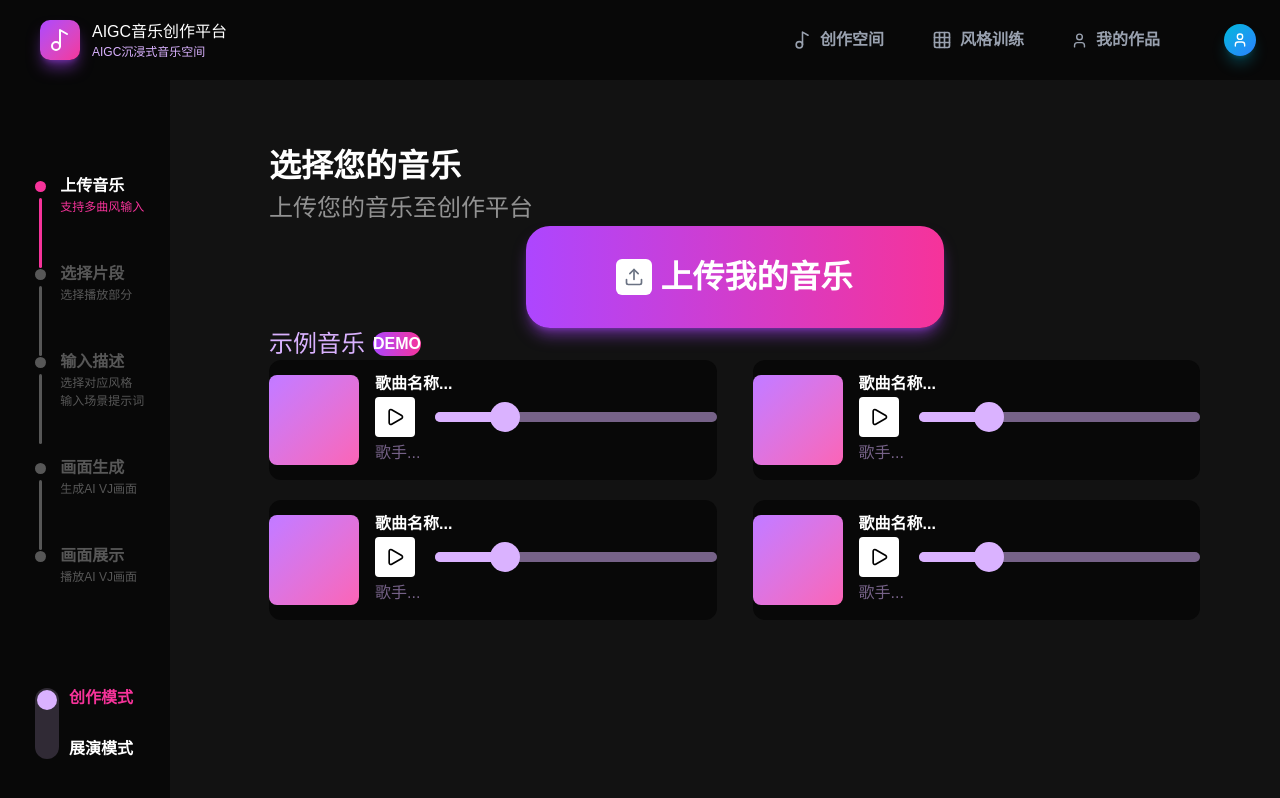
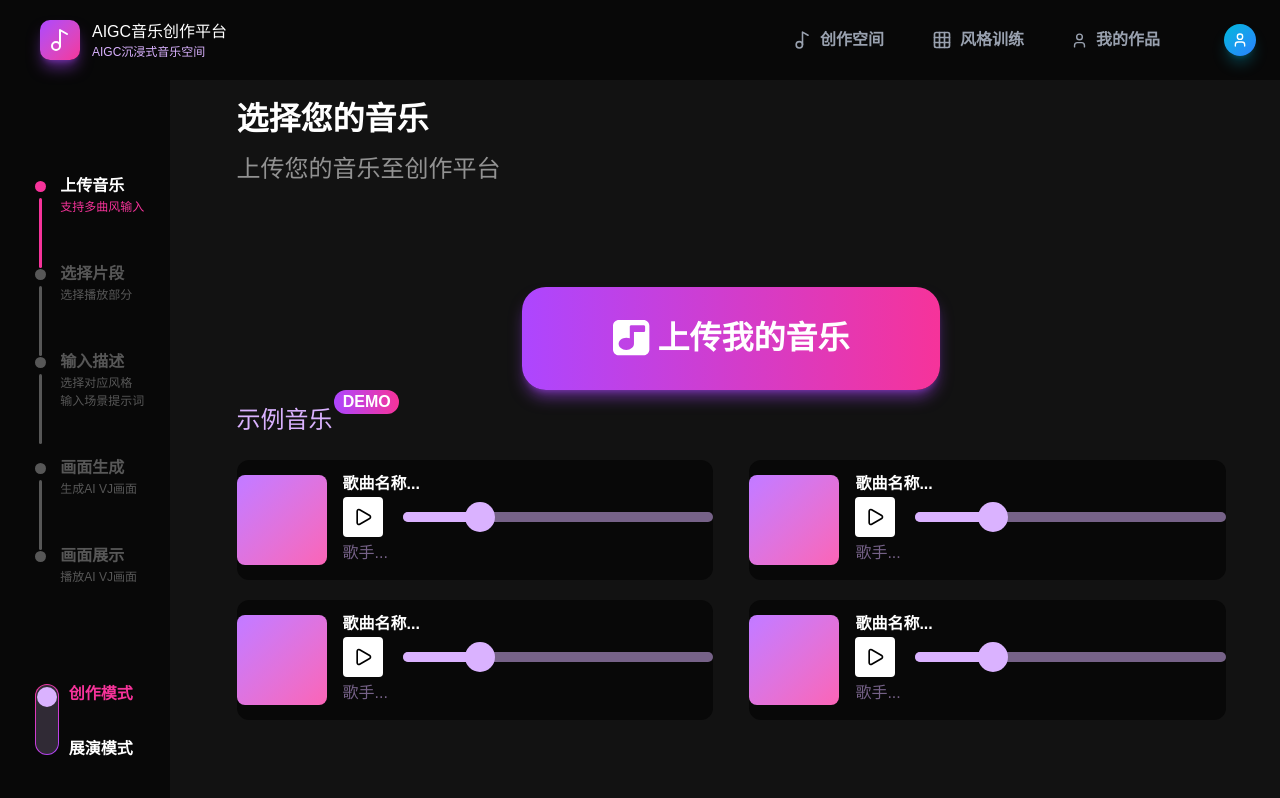
Before and after one commit to YuanMatrix/vj-disp-fe, a Next.js app: page /studio in a window 1280 px wide. Built offline with nearby package versions, Linux system fonts and the light colour scheme.

Commit message:
feat: add upload music icon

```diff
--- a/app/studio/page.tsx
+++ b/app/studio/page.tsx
@@ -6,8 +6,10 @@ export default function StudioPage() {
   return (
     <main className="min-h-screen bg-[#121212] overflow-x-hidden">
       <Header />
-      <Sidebar />
-      <UploadSection />
+      <div className="flex pt-20">
+        <Sidebar />
+        <UploadSection />
+      </div>
     </main>
   );
 }
--- a/components/Sidebar.tsx
+++ b/components/Sidebar.tsx
@@ -87,45 +87,81 @@ export default function Sidebar() {
       </div>
 
       {/* 模式切换 */}
-      <div className="flex items-start gap-[10px]">
-        {/* 切换背景和按钮 */}
+      <div className="relative" style={{ width: '97.68px', height: '74.99px' }}>
+        {/* 切换背景边框 */}
         <div
-          className="relative w-6 h-[71px] bg-[#302A35] rounded-2xl flex-shrink-0"
-        >
-          {/* 切换按钮 */}
-          <div
-            className="absolute w-5 h-5 bg-[#DAB2FF] rounded-full transition-all duration-300"
+          className="absolute"
           style={{
-              left: '2px',
-              top: mode === 'create' ? '2px' : '49px',
+            width: '24px',
+            height: '70.99px',
+            left: '0px',
+            top: '0px',
+            border: '1px solid transparent',
+            backgroundImage: 'linear-gradient(#302A35, #302A35), linear-gradient(135deg, #AD46FF 0%, #F6339A 100%)',
+            backgroundOrigin: 'border-box',
+            backgroundClip: 'padding-box, border-box',
+            borderRadius: '16px',
+            transform: 'rotate(-180deg)',
           }}
         />
-        </div>
 
-        {/* 文字标签 */}
-        <div className="flex flex-col justify-between h-[71px]">
+        {/* 切换圆点 */}
+        <div
+          className="absolute rounded-full transition-all duration-300"
+          style={{
+            width: '20px',
+            height: '20px',
+            left: '2px',
+            top: mode === 'create' ? '2.42px' : '48.57px',
+            background: '#DAB2FF',
+            transform: 'rotate(-180deg)',
+          }}
+        />
+
+        {/* 创作模式文字 */}
         <button
           onClick={() => setMode('create')}
-            className="text-base font-bold leading-5 text-left"
+          className="absolute text-left"
           style={{
             fontFamily: 'Source Han Sans CN, sans-serif',
+            fontWeight: 700,
+            fontSize: '16px',
+            lineHeight: '20px',
+            width: '64px',
+            height: '20px',
+            left: '33.68px',
+            top: '0px',
             color: mode === 'create' ? '#F6339A' : '#FFFFFF',
+            background: 'transparent',
+            border: 'none',
+            padding: 0,
           }}
         >
           创作模式
         </button>
+
+        {/* 展演模式文字 */}
         <button
           onClick={() => setMode('display')}
-            className="text-base font-bold leading-5 text-left"
+          className="absolute text-left"
           style={{
             fontFamily: 'Source Han Sans CN, sans-serif',
+            fontWeight: 700,
+            fontSize: '16px',
+            lineHeight: '20px',
+            width: '64px',
+            height: '20px',
+            left: '33.68px',
+            top: '54.99px',
             color: mode === 'display' ? '#F6339A' : '#FFFFFF',
+            background: 'transparent',
+            border: 'none',
+            padding: 0,
           }}
         >
           展演模式
         </button>
       </div>
-      </div>
     </aside>
   );
 }
--- a/components/UploadSection.tsx
+++ b/components/UploadSection.tsx
@@ -1,6 +1,6 @@
 'use client';
 
-import { Upload } from 'lucide-react';
+import Image from 'next/image';
 import MusicPlayer from './MusicPlayer';
 
 export default function UploadSection() {
@@ -16,22 +16,32 @@ export default function UploadSection() {
       className="flex-1 flex flex-col overflow-x-hidden"
       style={{
         marginLeft: '170px',
-        minHeight: 'calc(100vh - 80px)',
-        padding: '142px 80px 80px 99px',
+        width: 'calc(100vw - 170px)',
+        paddingTop: 'clamp(60px, 7.4vw, 142px)',
+        paddingBottom: 'clamp(40px, 4.2vw, 80px)',
+        paddingLeft: 'clamp(30px, 5.2vw, 99px)',
+        paddingRight: 'clamp(30px, 4.2vw, 80px)',
       }}
     >
       {/* 标题区域 */}
-      <div className="mb-10 lg:mb-14">
+      <div style={{ marginBottom: '99.69px' }}>
         <h1
-          className="text-white font-bold text-2xl lg:text-[32px] leading-tight lg:leading-[48px] mb-2"
-          style={{ fontFamily: 'Source Han Sans CN, sans-serif' }}
+          className="text-white font-bold"
+          style={{
+            fontFamily: 'Source Han Sans CN, sans-serif',
+            fontSize: '32px',
+            lineHeight: '48px',
+            marginBottom: '8.27px',
+          }}
         >
           选择您的音乐
         </h1>
         <p
-          className="font-medium text-lg lg:text-2xl leading-normal lg:leading-9"
+          className="font-medium"
           style={{
             fontFamily: 'Source Han Sans CN, sans-serif',
+            fontSize: '24px',
+            lineHeight: '36px',
             color: '#929292',
           }}
         >
@@ -53,14 +63,15 @@ export default function UploadSection() {
 
           {/* 按钮主体 */}
           <div
-            className="relative flex items-center justify-center gap-2 h-[80px] lg:h-[102px] rounded-3xl hover:scale-105 active:scale-95 transition-transform"
+            className="relative flex items-center justify-center gap-2 h-[60px] lg:h-[103px] rounded-3xl hover:scale-105 active:scale-95 transition-transform"
           >
-            {/* 图标背景 */}
-            <div
-              className="flex items-center justify-center w-8 h-8 lg:w-9 lg:h-9 bg-white rounded-md"
-            >
-              <Upload className="w-4 h-4 lg:w-5 lg:h-5 text-gray-500" />
-            </div>
+            {/* 图标 */}
+            <Image
+              src="/icons/music-icon.svg"
+              alt="music"
+              width={36.36}
+              height={36.36}
+            />
 
             {/* 文字 */}
             <span
@@ -75,32 +86,49 @@ export default function UploadSection() {
 
       {/* 示例音乐区域 */}
       <div className="flex-1">
-        {/* 小标题 */}
-        <div className="flex items-center gap-2 mb-5">
+        {/* 小标题容器 */}
+        <div className="relative" style={{ width: '162.65px', height: '48.41px', marginBottom: '21.97px' }}>
+          {/* DEMO标签 - 在顶部 */}
+          <div
+            className="absolute flex items-center justify-center"
+            style={{
+              width: '64.7px',
+              height: '24.78px',
+              left: '97.91px',
+              top: '0px',
+              background: 'linear-gradient(90deg, #AD46FF 0%, #F6339A 100%)',
+              borderRadius: '24px',
+            }}
+          >
+            <span
+              className="text-white font-bold"
+              style={{
+                fontFamily: 'Source Han Sans CN, sans-serif',
+                fontSize: '16px',
+                lineHeight: '20px',
+              }}
+            >
+              DEMO
+            </span>
+          </div>
+
+          {/* 示例音乐文字 - 在下方 */}
           <h2
-            className="font-medium text-xl lg:text-2xl"
+            className="absolute font-medium"
             style={{
               fontFamily: 'Source Han Sans CN, sans-serif',
+              fontSize: '24px',
+              lineHeight: '36px',
+              width: '96px',
+              height: '36px',
+              left: '0px',
+              top: '12.41px',
               color: '#DAB2FF',
+              whiteSpace: 'nowrap',
             }}
           >
             示例音乐
           </h2>
-
-          {/* DEMO标签 */}
-          <div
-            className="flex items-center justify-center px-3 py-1 rounded-full"
-            style={{
-              background: 'linear-gradient(90deg, #AD46FF 0%, #F6339A 100%)',
-            }}
-          >
-            <span
-              className="text-white font-bold text-sm lg:text-base"
-              style={{ fontFamily: 'Source Han Sans CN, sans-serif' }}
-            >
-              DEMO
-            </span>
-          </div>
         </div>
 
         {/* 音乐列表 - 响应式网格 */}
```
Also changed, not shown: public/icons/music-icon.svg (added). Lines whose indentation alone changed are shown as unchanged.
